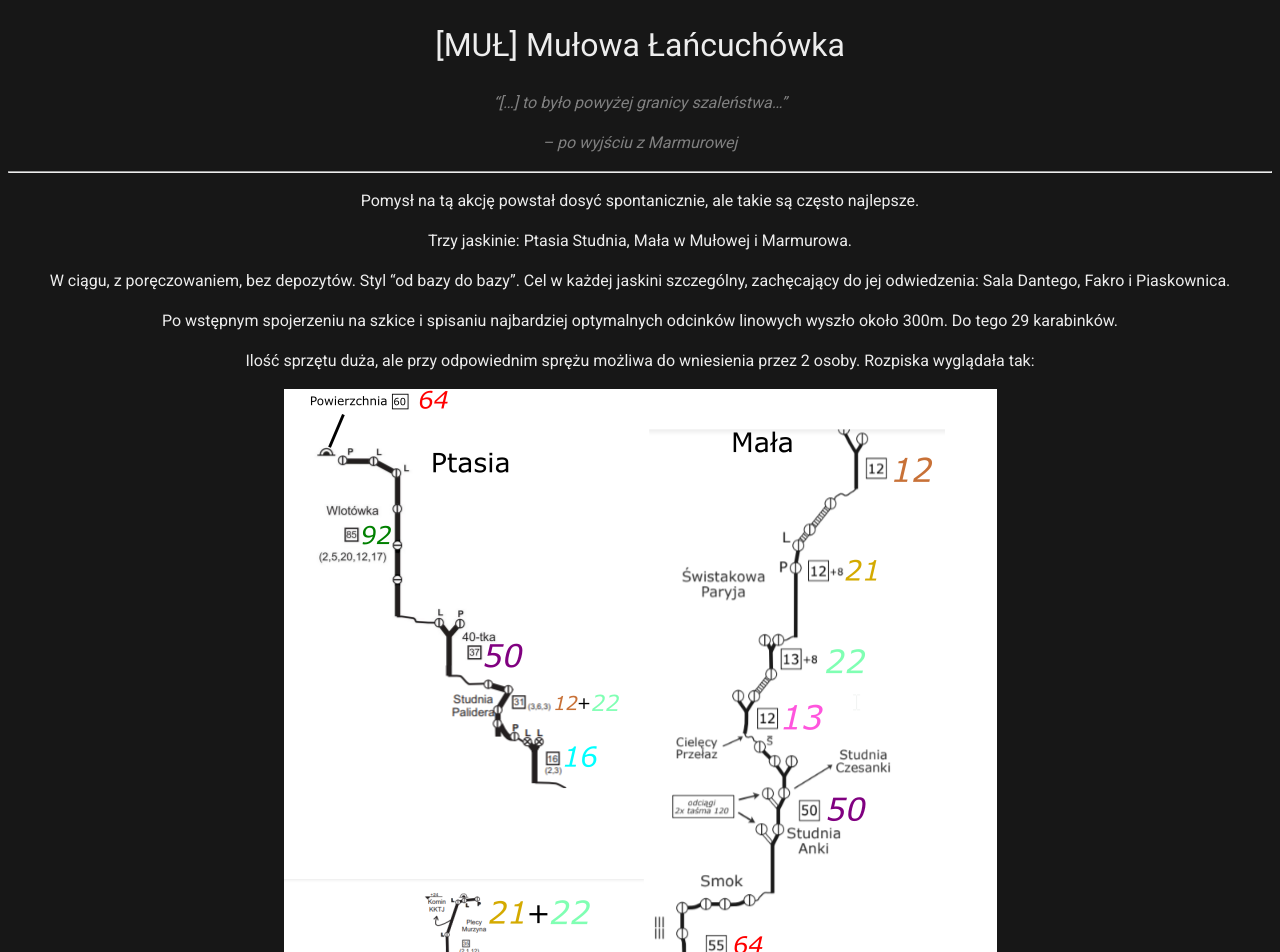
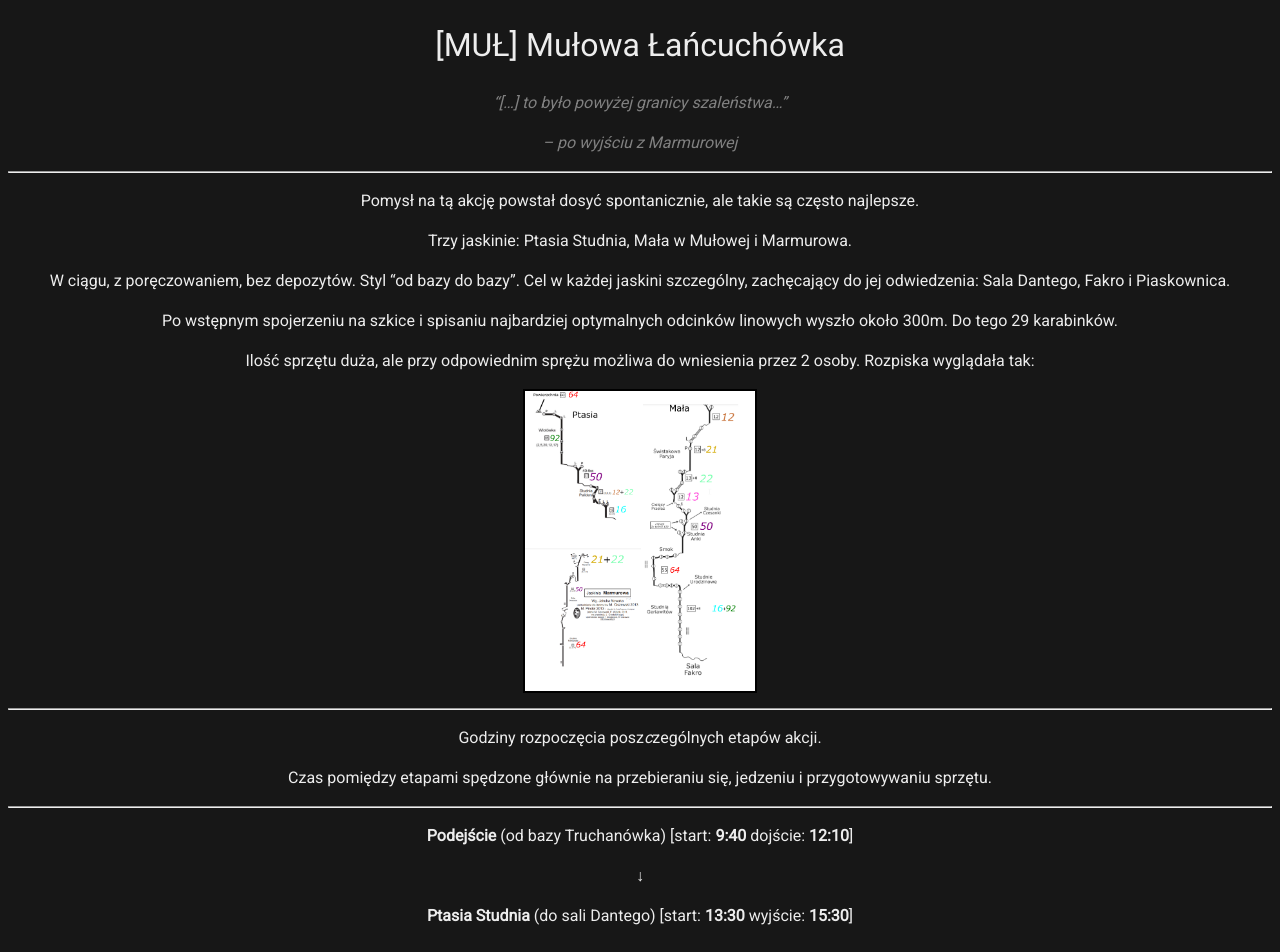
Before and after one commit to dziury/szkice, a Jekyll site: the page built from Relacje/MUŁ - Mułowa Łańcuchówka.md, in a window 1280 px wide. Shown: the top 952 px of the page. Built offline with Jekyll 4.4.1, drawn with Linux system fonts in a browser that asks for light colours; our own code applies the rules of GitHub Pages for plain Markdown files.

```diff
--- a/Relacje/MUŁ - Mułowa Łańcuchówka.md
+++ b/Relacje/MUŁ - Mułowa Łańcuchówka.md
@@ -16,10 +16,10 @@
 
 Ilość sprzętu duża, ale przy odpowiednim sprężu możliwa do wniesienia przez 2 osoby. Rozpiska wyglądała tak:
 
-![rozpiska](mul-2.png)
+
 
 <div>
-<img style="border:2px solid #FFFFFF" src="mul-2.png" alt="mul1" height="300" />
+<img style="border:2px solid #000000" src="mul-2.png" alt="mul1" height="300" />
 </div>
 
 
```
